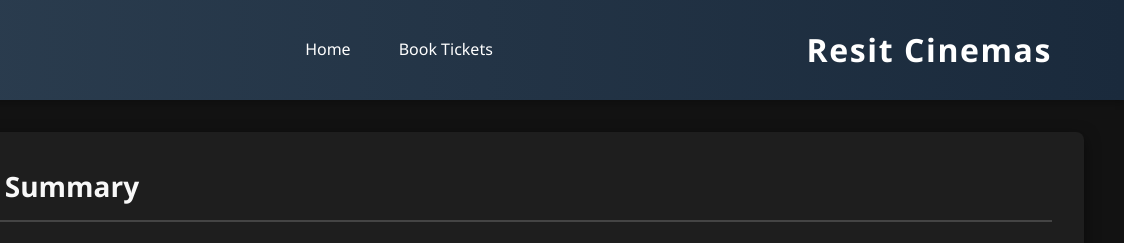
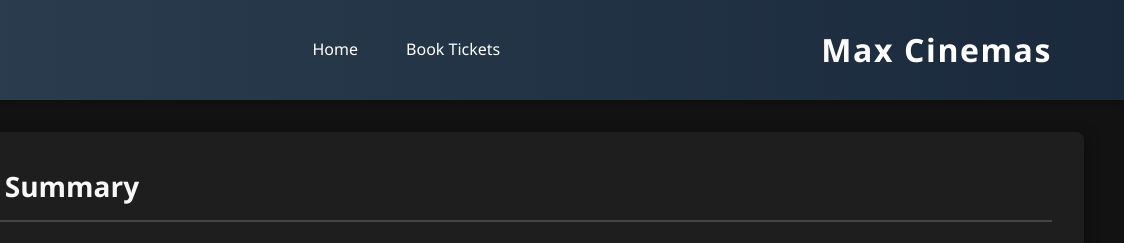
Before and after one commit to saadriz123/Final-cinema, a plain HTML site: page checkout.html in a window 1280 px wide. Shown: the top 243 px of the page, 156-1280 px from the left. Drawn offline with Linux system fonts and the light colour scheme.

Commit message:
Change site title from 'Resit Cinemas' to 'Max Cinemas'

```diff
--- a/checkout.html
+++ b/checkout.html
@@ -19,7 +19,7 @@
         <a href="index.html">Home</a>
         <a href="index.html">Book Tickets</a>
       </nav>
-      <h1 class="site-title">Resit Cinemas</h1>
+      <h1 class="site-title">Max Cinemas</h1>
     </div>
   </header>
 
```
